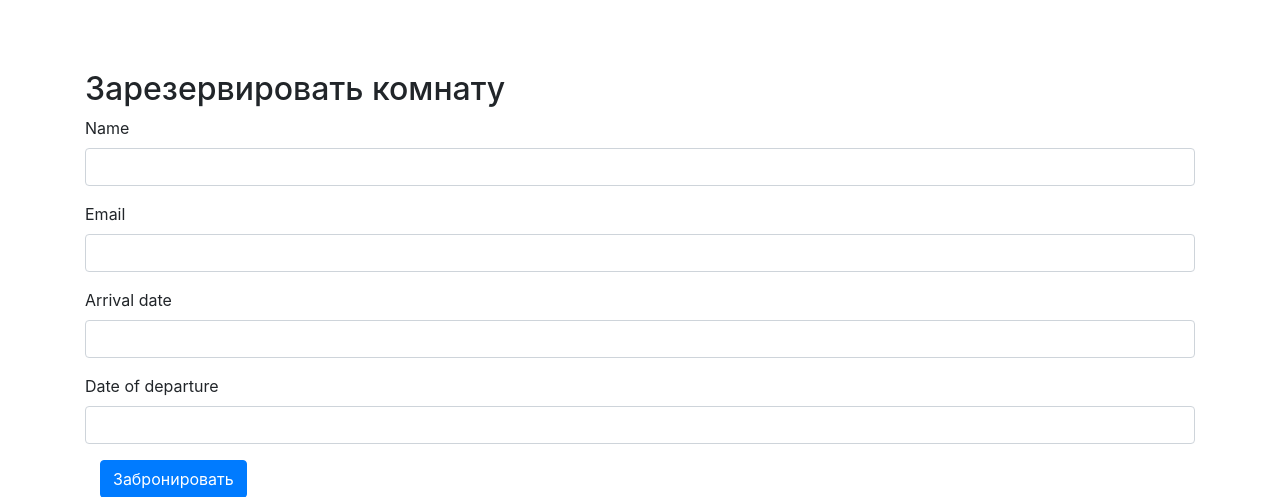
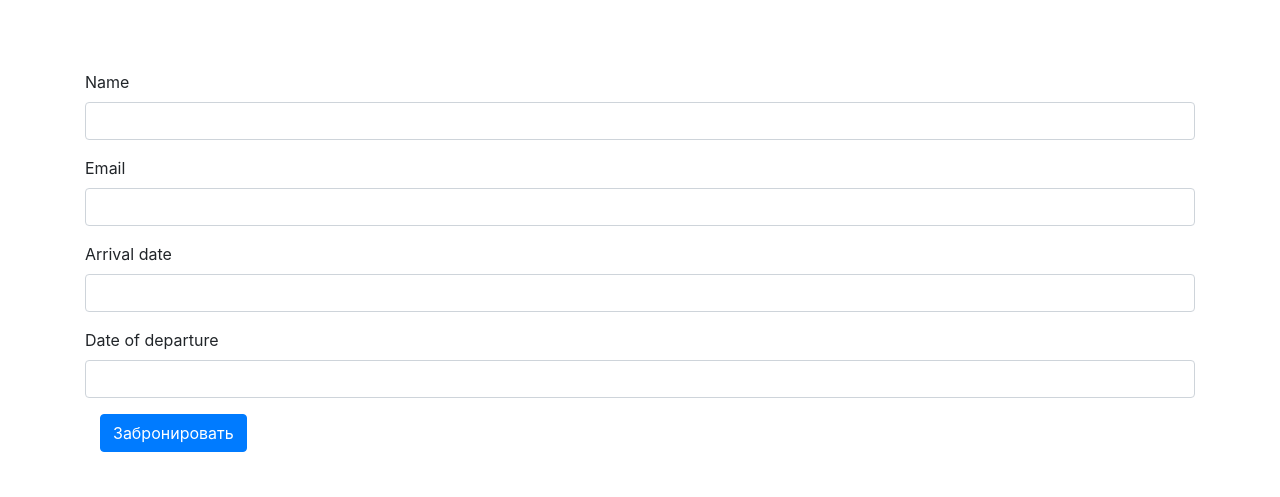
Before and after one commit to gnedasch2011/microz, a Yii app: template views/booking/RoomReservation.php in a window 1280 px wide. Shown: the top 497 px of the page. Run offline with PHP 8.4 and a stand-in for Yii, Linux system fonts and the light colour scheme; the template is opened without the code that fills it, so the values that code supplies are empty; form fields are guessed from the names that the template uses; some libraries are stand-ins or nearby versions.

Commit message:
Reserved

```diff
--- a/views/booking/RoomReservation.php
+++ b/views/booking/RoomReservation.php
@@ -1,4 +1,3 @@
-<h2>Зарезервировать комнату</h2>
 <?php
 
 use yii\helpers\Html;
```
